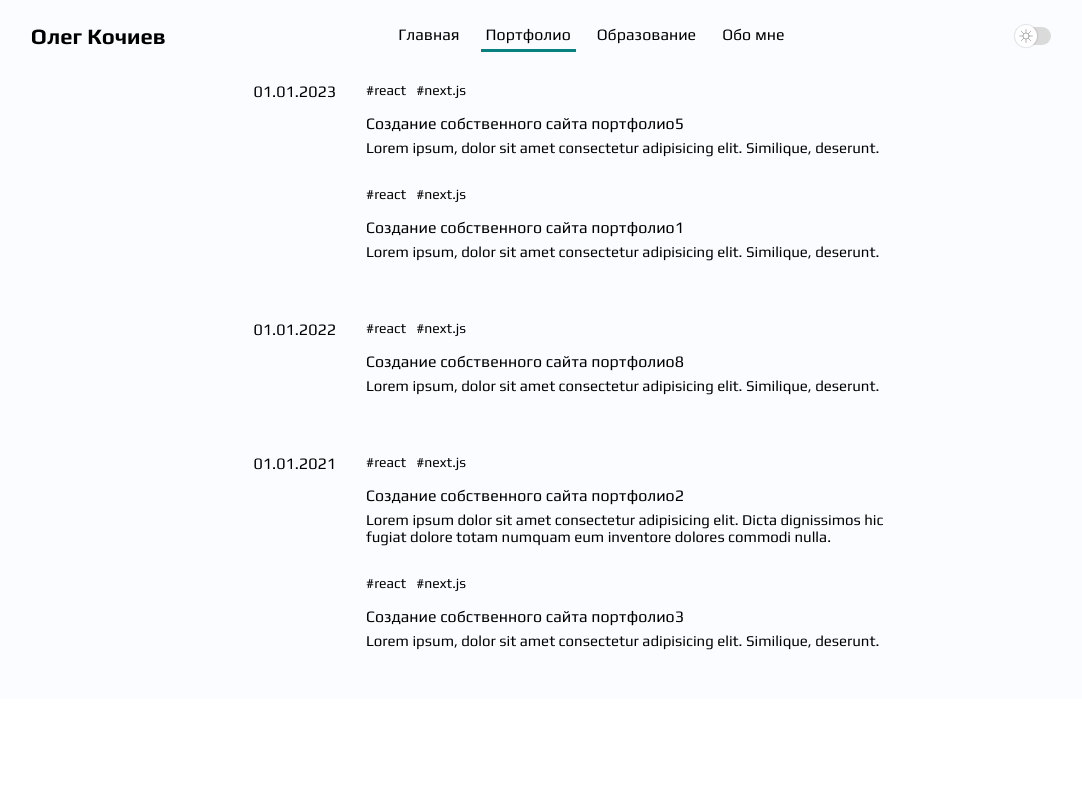
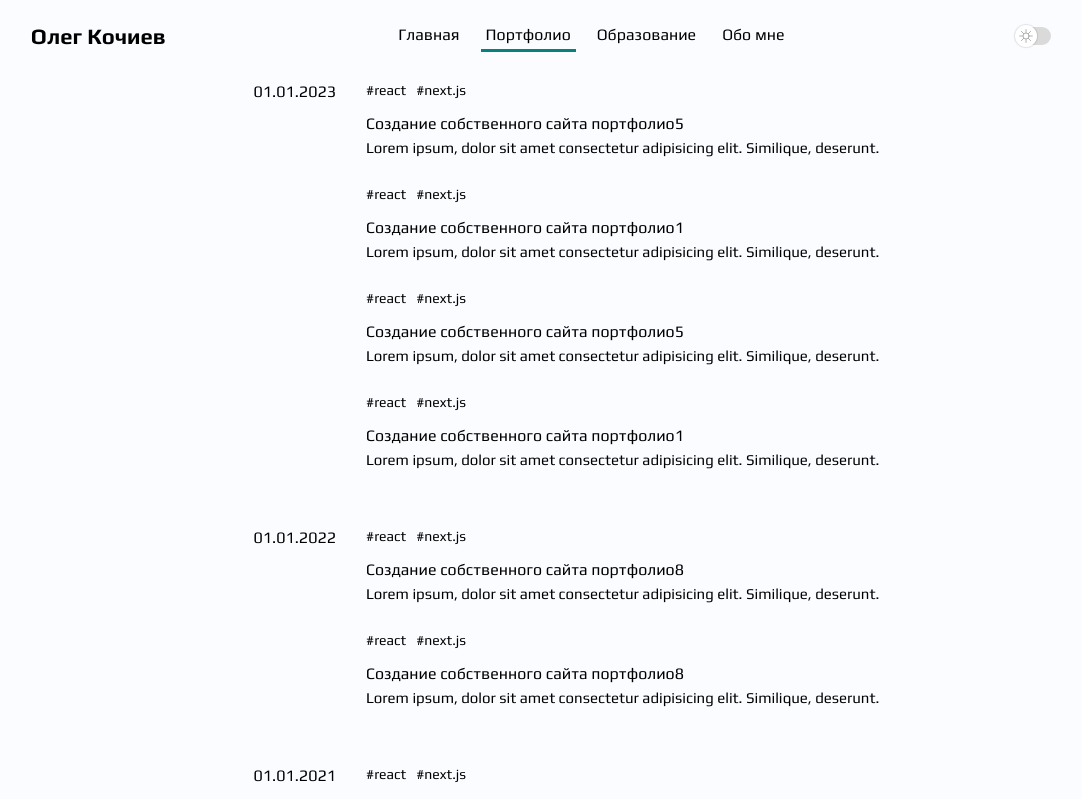
Before and after one commit to OlegKochiev/olegkochiev.com, a Next.js app: page /portfolio in a window 1280 px wide. Shown: the top 799 px of the page, without its empty margins (99-1181 px from the left). Built offline with nearby package versions, Linux system fonts and the light colour scheme.

Commit message:
fixed html, body and #__next height

```diff
--- a/src/components/404/Cosmonaut/index.tsx
+++ b/src/components/404/Cosmonaut/index.tsx
@@ -3,8 +3,8 @@ import styled, {ThemeContext} from 'styled-components';
 
 const Cosmonaut = () => {
   const Cosmonaut = styled.div`
-    width: 500px;
-    height: 400px;
+    width: 550px;
+    height: 420px;
     background-color: ${({theme}) => theme.theme.color};
     mask-image: url('/404_cosmonaut.svg');
     mask-position: center;
--- a/src/components/PageContainer/index.tsx
+++ b/src/components/PageContainer/index.tsx
@@ -2,7 +2,7 @@ import React from 'react';
 import styled from 'styled-components';
 
 const Container = styled.div`
-  height: 100%;
+  min-height: 100vh;
   padding: 20px 15px;
 `;
 
--- a/src/pages/404.tsx
+++ b/src/pages/404.tsx
@@ -46,7 +46,7 @@ const Button = styled.button`
 const PageContainer = styled.div`
   display: flex;
   flex-direction: column;
-  height: 100%;
+  min-height: 100vh;
   padding: 20px 15px;
 `;
 
--- a/src/pages/_app.tsx
+++ b/src/pages/_app.tsx
@@ -7,7 +7,7 @@ import Head from 'next/head';
 import {Theme} from '../types';
 
 const Main = styled.main`
-  height: 100%;
+  min-height: 100vh;
   background-color: ${({theme}) => theme.theme.backgroundColor};
   color: ${({theme}) => theme.theme.color};
   transition: color 0.25s, background-color 0.25s;
--- a/src/pages/index.tsx
+++ b/src/pages/index.tsx
@@ -19,7 +19,7 @@ const Container = styled.div`
   flex-direction: column;
   justify-content: space-between;
   align-items: center;
-  height: 100%;
+  min-height: 100vh;
   padding: 20px 15px;
 `;
 const Info = styled.div`
--- a/src/pages/portfolio/index.tsx
+++ b/src/pages/portfolio/index.tsx
@@ -6,6 +6,42 @@ import PageContainer from '../../components/PageContainer';
 import {PATHS} from '../../constants';
 
 const projects = [
+  {
+    tags: ['react', 'next.js'],
+    title: 'Создание собственного сайта портфолио5',
+    description: 'Lorem ipsum, dolor sit amet consectetur adipisicing elit. Similique, deserunt.',
+    data: '01.01.2023',
+    stackTechnologies: [],
+  },
+  {
+    tags: ['react', 'next.js'],
+    title: 'Создание собственного сайта портфолио8',
+    description: 'Lorem ipsum, dolor sit amet consectetur adipisicing elit. Similique, deserunt.',
+    data: '01.01.2022',
+    stackTechnologies: [],
+  },
+  {
+    tags: ['react', 'next.js'],
+    title: 'Создание собственного сайта портфолио1',
+    description: 'Lorem ipsum, dolor sit amet consectetur adipisicing elit. Similique, deserunt.',
+    data: '01.01.2023',
+    stackTechnologies: [],
+  },
+  {
+    tags: ['react', 'next.js'],
+    title: 'Создание собственного сайта портфолио2',
+    description:
+      'Lorem ipsum dolor sit amet consectetur adipisicing elit. Dicta dignissimos hic fugiat dolore totam numquam eum inventore dolores commodi nulla.',
+    data: '01.01.2021',
+    stackTechnologies: [],
+  },
+  {
+    tags: ['react', 'next.js'],
+    title: 'Создание собственного сайта портфолио3',
+    description: 'Lorem ipsum, dolor sit amet consectetur adipisicing elit. Similique, deserunt.',
+    data: '01.01.2021',
+    stackTechnologies: [],
+  },
   {
     tags: ['react', 'next.js'],
     title: 'Создание собственного сайта портфолио5',
--- a/src/styles/globals.scss
+++ b/src/styles/globals.scss
@@ -4,7 +4,7 @@
 html,
 body,
 #__next {
-  min-height: 100%;
+  min-height: 100vh;
 }
 
 body {
```
